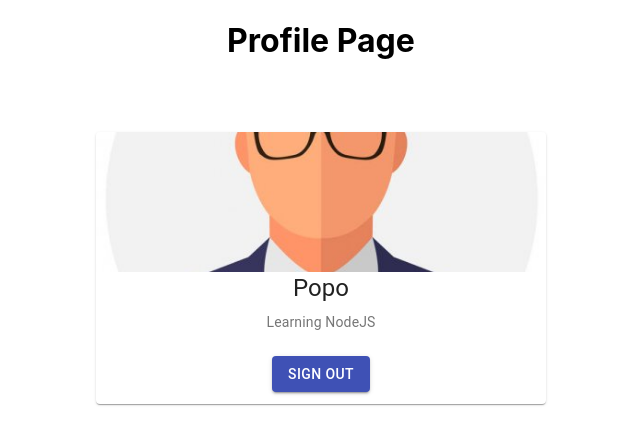
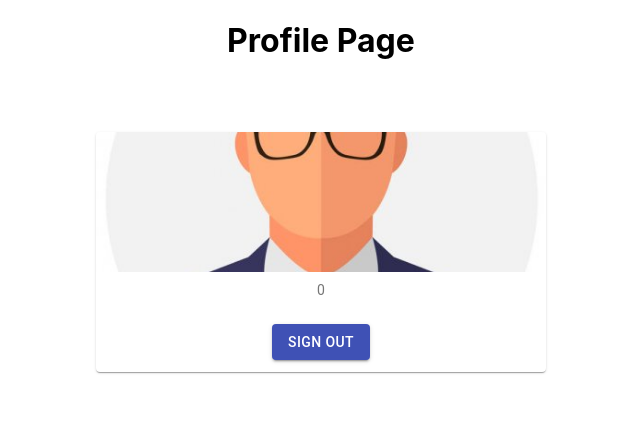
Before and after one commit to Popo047/login-assignment, a React (Create React App) app: page /profile in a window 1280 px wide. Shown: the top 444 px of the page, without its empty margins (319-959 px from the left). Built offline with nearby package versions, Linux system fonts and the light colour scheme.

Commit message:
Updated Profile based on input

```diff
--- a/src/components/Profile.js
+++ b/src/components/Profile.js
@@ -8,6 +8,8 @@ import { useHistory } from "react-router";
 function Profile() {
   const dispatch = useDispatch();
   const history = useHistory();
+  const userDeets = useSelector((state) => state.auth.userDetails);
+  console.log(userDeets);
   // const isLoggedIn = useSelector((state) => state.auth.isAuth);
 
   const clickHandler = () => {
@@ -27,10 +29,16 @@ function Profile() {
           title="Contemplative Reptile"
         />
         <Typography gutterBottom variant="h5" component="h2">
-          Popo
+          {userDeets.name}
         </Typography>
         <Typography variant="body2" color="textSecondary" component="p">
-          Learning NodeJS
+          {userDeets.address}
+        </Typography>
+        <Typography variant="body2" color="textSecondary" component="p">
+          {userDeets.phone}
+        </Typography>
+        <Typography variant="body2" color="textSecondary" component="p">
+          {userDeets.email}
         </Typography>
         <Button variant="contained" color="primary" onClick={clickHandler}>
           Sign Out
```
